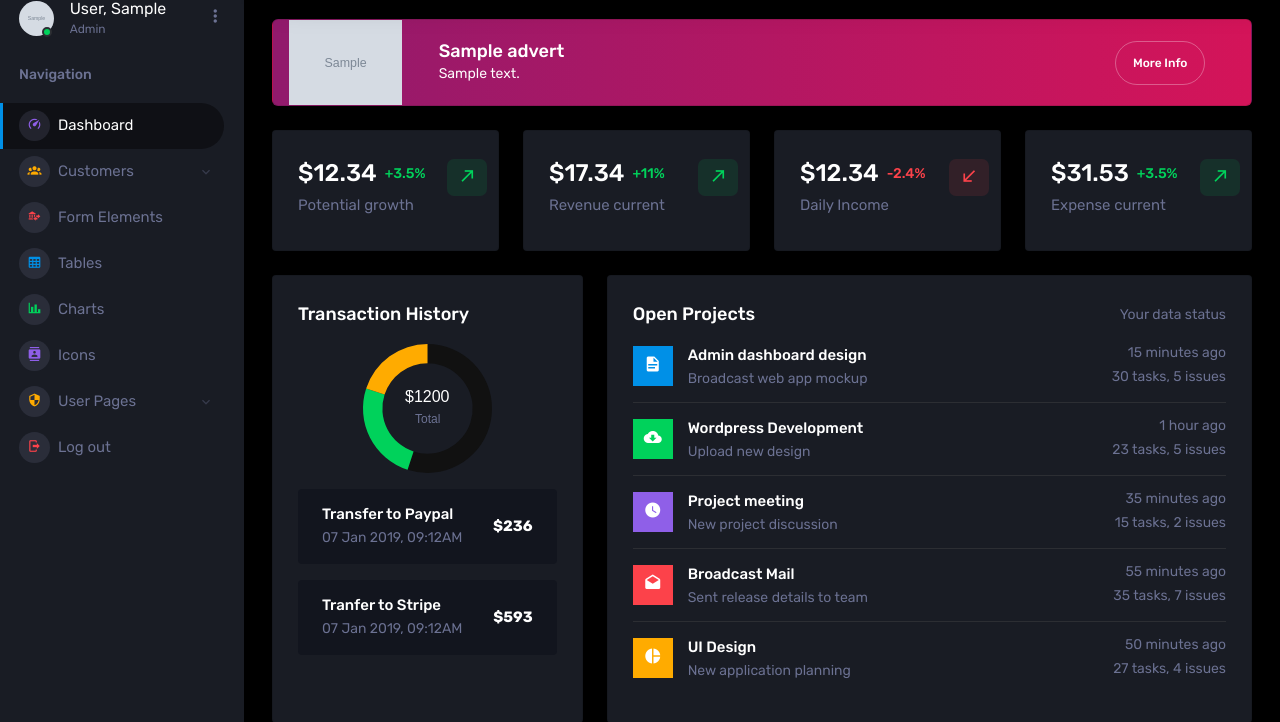
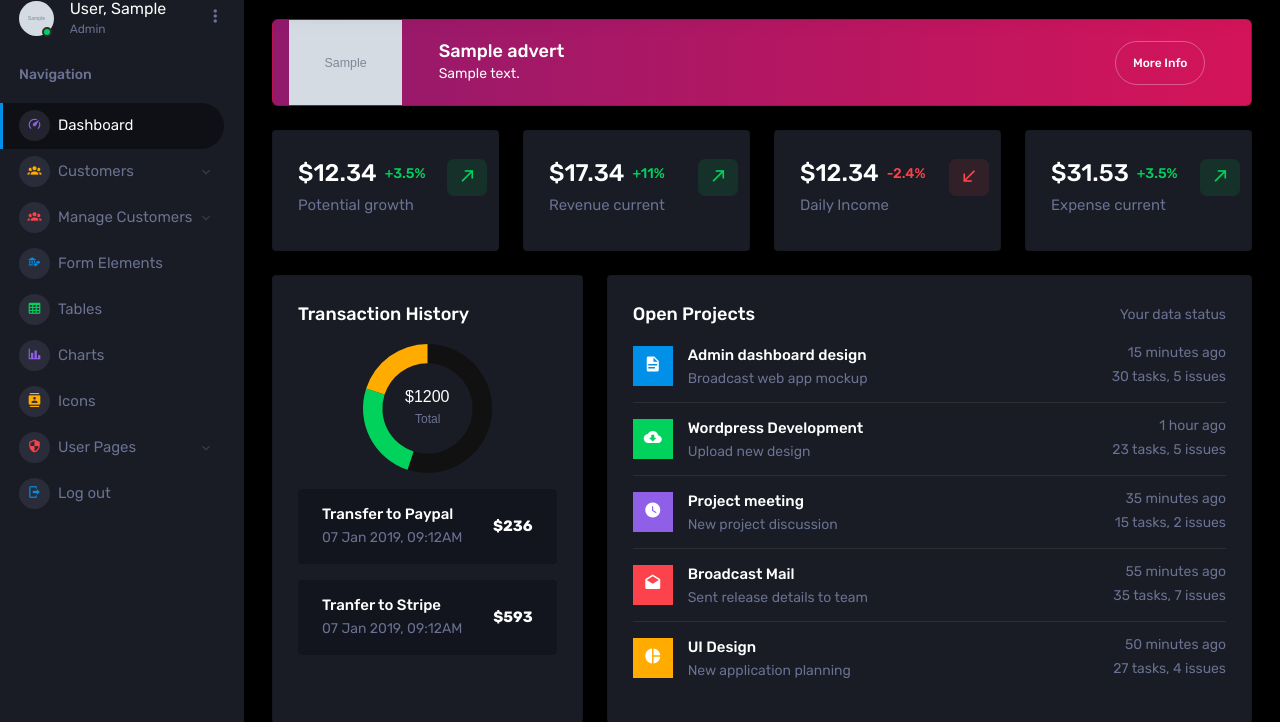
Before and after one commit to jobic10/e-banking-django, a Django app: page /account/dashboard/ in a window 1280 px wide. Shown: the part 81-803 px from the top of the page. Run offline with Django 3.2, Linux system fonts and the light colour scheme; a user stored in the database is signed in; tables that the repository leaves empty hold one stand-in row (values such as "Sample post"); grey boxes marked "Sample" are stand-in pictures; some libraries are stand-ins or nearby versions.

Commit message:
Refactor

```diff
--- a/account/templates/account/partials/sidebar.html
+++ b/account/templates/account/partials/sidebar.html
@@ -78,23 +78,48 @@
       </a>
     </li>
     {% url 'create_customer_account' as create_customer_account %}
-    {% url 'manage_customer' as manage_customer %}
-    <li class="nav-item  {% if request.path == create_customer_account %}active {% endif %}  menu-items">
-      <a class="nav-link" data-toggle="collapse" href="#ui-basic" aria-expanded="false" aria-controls="ui-basic">
+    {% url 'manage_all_customer' as manage_all_customer %}
+    {% url 'manage_savings_customer' as manage_savings_customer %}
+    {% url 'manage_current_customer' as manage_current_customer %}
+    {% url 'search_customer' as search_customer %}
+    <li
+      class="nav-item  {% if request.path == create_customer_account or request.path == search_customer %}active {% endif %}  menu-items">
+      <a class="nav-link" data-toggle="collapse" href="#customer" aria-expanded="false" aria-controls="customer">
         <span class="menu-icon">
           <i class="mdi mdi-account-group"></i>
         </span>
         <span class="menu-title">Customers</span>
         <i class="menu-arrow"></i>
       </a>
-      <div class="collapse" id="ui-basic">
+      <div class="collapse" id="customer">
         <ul class="nav flex-column sub-menu">
           <li class="nav-item"> <a class="nav-link" href="{{ create_customer_account }}">Create New</a></li>
-          <li class="nav-item"> <a class="nav-link" href="{{ manage_customer }}">Manage</a></li>
+          <li class="nav-item"> <a class="nav-link" href="{{ search_customer }}">Search</a>
+          </li>
         </ul>
       </div>
     </li>
 
+    <li
+      class="nav-item  {% if request.path == manage_all_customer or request.path == manage_savings_customer or request.path == manage_current_customer %}active {% endif %}  menu-items">
+      <a class="nav-link" data-toggle="collapse" href="#manage-customer" aria-expanded="false"
+        aria-controls="manage-customer">
+        <span class="menu-icon">
+          <i class="mdi mdi-account-group"></i>
+        </span>
+        <span class="menu-title">Manage Customers</span>
+        <i class="menu-arrow"></i>
+      </a>
+      <div class="collapse" id="manage-customer">
+        <ul class="nav flex-column sub-menu">
+          <li class="nav-item"> <a class="nav-link" href="{{ manage_all_customer }}">All</a></li>
+          <li class="nav-item"> <a class="nav-link" href="{{ manage_savings_customer }}">Savings</a>
+          </li>
+          <li class="nav-item"> <a class="nav-link" href="{{ manage_current_customer }}">Current</a>
+          </li>
+        </ul>
+      </div>
+    </li>
 
     <li class="nav-item menu-items">
       <a class="nav-link" href="pages/forms/basic_elements.html">
--- a/account/urls.py
+++ b/account/urls.py
@@ -5,11 +5,17 @@ urlpatterns = [
     path('', views.account_login, name='account_login'),
     path('dashboard/', views.account_dashboard, name='dashboard'),
     path('logout/', views.account_logout, name='logout'),
-    path('create_customer_account', staff_views.create_customer_account,
+    path('create_customer_account/', staff_views.create_customer_account,
          name='create_customer_account'),
     path('view_customer/<int:customer_id>/',
          staff_views.view_customer, name='view_customer'),
-    path("manage_customer/", staff_views.manage_customer, name='manage_customer'),
+    path("manage_customer/", staff_views.manage_all_customer,
+         name='manage_all_customer'),
+    path("manage_customer/savings/", staff_views.manage_savings_customer,
+         name='manage_savings_customer'),
+    path("manage_customer/current/", staff_views.manage_current_customer,
+         name='manage_current_customer'),
     path("edit_customer/<int:customer_id>/",
          staff_views.edit_customer, name='edit_customer'),
+    path("search/", staff_views.search_customer, name='search_customer'),
 ]
```
Also changed, not shown: account/staff_views.py (+28 -1 lines).
